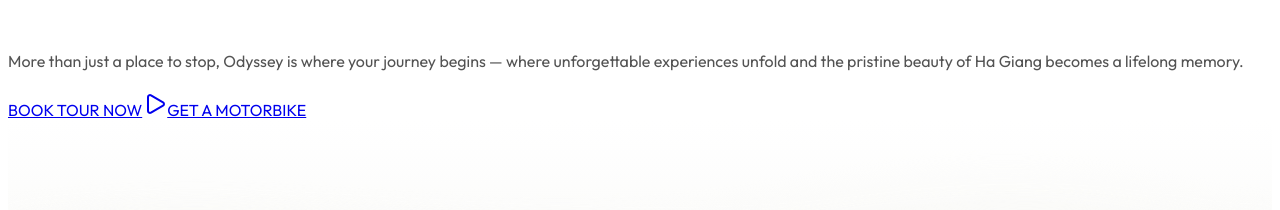
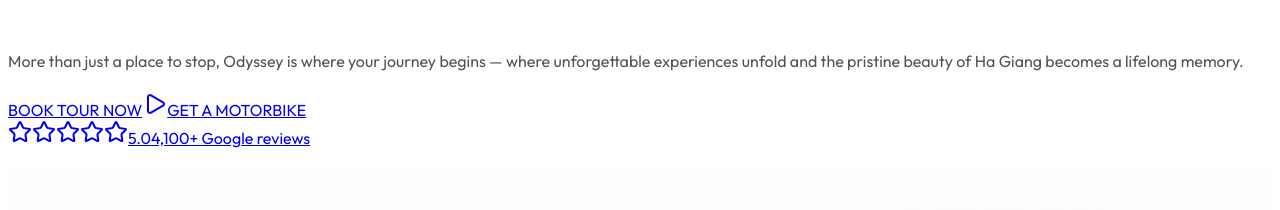
Before and after one commit to odysseyhagiang-hash/Odyssey_HaGiangLoop-FE, a React app in the folder src/: page / in a window 1280 px wide. Shown: the part 1253-1463 px from the top of the page. Built offline with nearby package versions, Linux system fonts and the light colour scheme; the HTML template or start-up script is replaced by a standard one; a web font is replaced by a local one.

Commit message:
feat: add Hero and Testimonials section components

```diff
--- a/src/components/sections/Hero.tsx
+++ b/src/components/sections/Hero.tsx
@@ -5,7 +5,8 @@ import {
   useScroll,
   useTransform,
 } from "framer-motion";
-import { PlayIcon } from "lucide-react";
+import { PlayIcon, Star } from "lucide-react";
+import { GOOGLE_MAPS_URL } from "./Testimonials";
 import { heroVideo, images } from "../../lib/data";
 import { VideoBackground } from "../ui/VideoBackground";
 import { Button } from "../ui/Button";
@@ -209,6 +210,38 @@ export function Hero() {
               </Button>
             </motion.div>
 
+            {/* Badge Google review */}
+            <motion.div
+              initial={{ opacity: 0, y: 24 }}
+              animate={{ opacity: 1, y: 0 }}
+              transition={{ duration: 0.9, delay: 0.75, ease }}
+              className="mt-6 sm:mt-7 flex justify-center lg:justify-start"
+            >
+              <a
+                href={GOOGLE_MAPS_URL}
+                target="_blank"
+                rel="noopener noreferrer"
+                aria-label="Rated 5.0 from 4,100+ Google reviews"
+                className="
+                  inline-flex items-center gap-3 rounded-full
+                  border border-white/15 bg-black/40 backdrop-blur-md
+                  px-4 py-2 sm:px-5 sm:py-2.5
+                  transition-colors hover:border-gold-300/50 hover:bg-black/50
+                "
+              >
+                <span className="flex items-center gap-0.5" aria-hidden="true">
+                  {Array.from({ length: 5 }).map((_, i) => (
+                    <Star key={i} className="h-3.5 w-3.5 fill-gold-300 text-gold-300 sm:h-4 sm:w-4" />
+                  ))}
+                </span>
+                <span className="text-sm font-semibold text-white sm:text-base">5.0</span>
+                <span aria-hidden="true" className="h-4 w-px bg-white/25" />
+                <span className="text-sm text-white/85 underline decoration-white/40 underline-offset-4 sm:text-base">
+                  4,100+ Google reviews
+                </span>
+              </a>
+            </motion.div>
+
           </Container>
         </motion.div>
       </div>
--- a/src/components/sections/Testimonials.tsx
+++ b/src/components/sections/Testimonials.tsx
@@ -36,7 +36,7 @@ function TaDefaultAvatar({ size = 'sm' }: { size?: 'sm' | 'md' }) {
   );
 }
 const TA_PAGE_URL = 'https://www.tripadvisor.com/Attraction_Review-g1544599-d26321485-Reviews-Ha_Giang_Odyssey_Hostel_Tours_Motorbike_Rental-Ha_Giang_Ha_Giang_Province.html';
-const GOOGLE_MAPS_URL = 'https://www.google.com/maps/place/Ha+Giang+Odyssey+Hostel,+Tours+%26+Motorbikes+Rental/@22.8093443,104.9830724,6924m/data=!3m1!1e3!4m22!1m12!3m11!1s0x36cc79e737b9cf5f:0x7a88a0de402c48b0!2sHa+Giang+Odyssey+Hostel,+Tours+%26+Motorbikes+Rental!5m2!4m1!1i2!8m2!3d22.805793!4d104.9779149!9m1!1b1!16s%2Fg%2F11t_rxn70s!3m8!1s0x36cc79e737b9cf5f:0x7a88a0de402c48b0!5m2!4m1!1i2!8m2!3d22.805793!4d104.9779149!16s%2Fg%2F11t_rxn70s?hl=vi&entry=ttu';
+export const GOOGLE_MAPS_URL = 'https://www.google.com/maps/place/Ha+Giang+Odyssey+Hostel,+Tours+%26+Motorbikes+Rental/@22.8093443,104.9830724,6924m/data=!3m1!1e3!4m22!1m12!3m11!1s0x36cc79e737b9cf5f:0x7a88a0de402c48b0!2sHa+Giang+Odyssey+Hostel,+Tours+%26+Motorbikes+Rental!5m2!4m1!1i2!8m2!3d22.805793!4d104.9779149!9m1!1b1!16s%2Fg%2F11t_rxn70s!3m8!1s0x36cc79e737b9cf5f:0x7a88a0de402c48b0!5m2!4m1!1i2!8m2!3d22.805793!4d104.9779149!16s%2Fg%2F11t_rxn70s?hl=vi&entry=ttu';
 
 function Avatar({
   name, src, size = 'md', taFallback = false,
```
